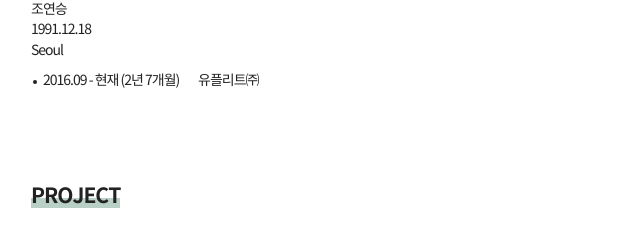
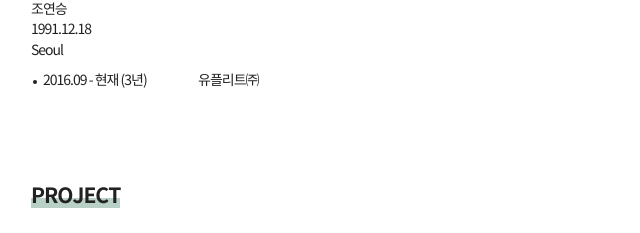
Before and after one commit to coolasirene/coolasirene.github.io, a plain HTML site: page index.html in a window 1280 px wide. Shown: the part 279-512 px from the top of the page, 33-673 px from the left. Drawn offline with Linux system fonts and the light colour scheme.

Commit message:
20190827 modify
20190827 modify

```diff
--- a/index.html
+++ b/index.html
@@ -40,7 +40,7 @@
 						<li>Seoul</li>
 					</ul>
 					<ul class="dot_lst">
-						<li><span class="period">2016.09 - 현재 &#40;2년 7개월&#41;</span>유플리트㈜</li>
+						<li><span class="period">2016.09 - 현재 &#40;3년&#41;</span>유플리트㈜</li>
 					</ul>
 				</div>
 			</section>
```
